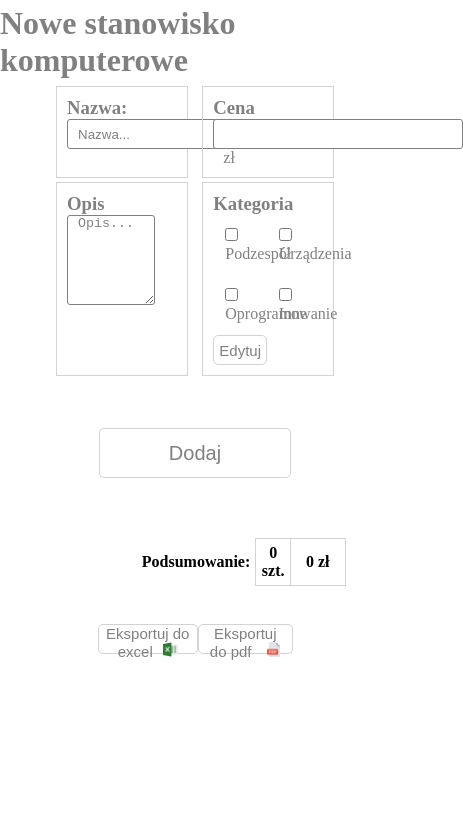
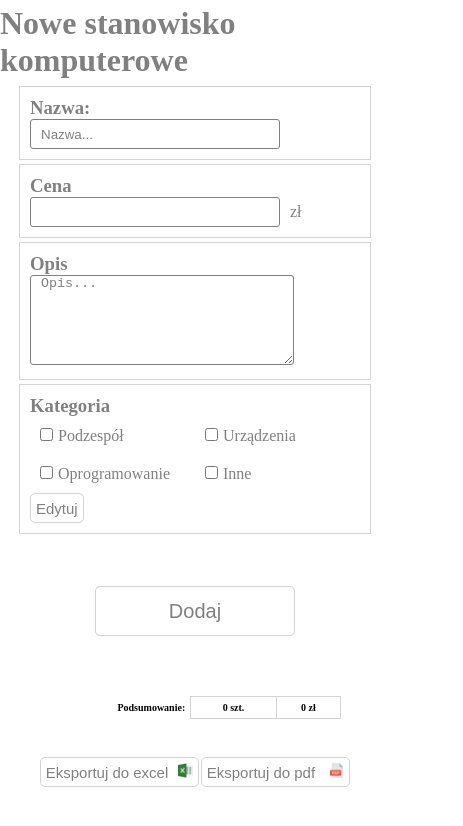
Before and after one commit to PawelDziarmaga/new-computer-station, a React (Create React App) app: page / in a window 390 px wide. Shown: the top 826 px of the page, 463 px wide, since content can reach past the window. Built offline with nearby package versions, Linux system fonts and the light colour scheme.

Commit message:
Add responsive style

```diff
--- a/src/components/Forms/FormStyle.tsx
+++ b/src/components/Forms/FormStyle.tsx
@@ -1,6 +1,7 @@
 import styled from "styled-components";
 
 export const Form = styled.form`
+	color: grey;
 	display: flex;
 	justify-content: space-around;
 	align-items: stretch;
@@ -9,14 +10,23 @@ export const Form = styled.form`
 	margin: 0 auto;
 	label {
 		margin: 2px;
+		width: 48%;
 		padding: 10px;
+		@media (max-width: 850px) {
+			width: 95%;
+		}
+	}
+	@media (max-width: 1100px) {
+		width: 90%;
+	}
+	@media (max-width: 850px) {
+		width: 95%;
 	}
 `;
 
 export const Label = styled.label<{ empty: boolean }>`
 	border: 1px solid lightgrey;
-	color: grey;
-	width: 45%;
+
 	span {
 		margin-left: 10px;
 	}
@@ -24,7 +34,7 @@ export const Label = styled.label<{ empty: boolean }>`
 		padding-left: 10px;
 		height: 30px;
 		width: 250px;
-		color: grey;
+
 		background-color: white;
 		border: 1px solid ${(props) => (props.empty ? "grey" : "red")};
 		border-radius: 3px;
@@ -41,7 +51,6 @@ export const Label = styled.label<{ empty: boolean }>`
 export const DescriptionLabel = styled.label<{ empty: boolean }>`
 	border: 1px solid lightgrey;
 	color: grey;
-	width: 45%;
 	h3 {
 	}
 	textarea {
@@ -68,16 +77,20 @@ export const Categorylabel = styled.label<{ empty: boolean }>`
 	display: flex;
 	justify-content: left;
 	flex-wrap: wrap;
-	width: 45%;
+
 	h3 {
 		width: 100%;
 	}
 	label {
 		border: none;
-		width: 45%;
+		width: 50%;
+		margin: 0;
 		input {
 			margin-right: 5px;
 		}
+	}
+	.btn-container {
+		width: 100%;
 	}
 `;
 export const Button = styled.button`
--- a/src/components/Forms/components/FormChecBox.tsx
+++ b/src/components/Forms/components/FormChecBox.tsx
@@ -51,7 +51,7 @@ function FormChecBox(props: PropsType) {
 					) : null}
 				</label>
 			))}
-			<div>
+			<div className='btn-container'>
 				<SmallButton
 					onClick={(e) => {
 						e.preventDefault();
--- a/src/components/Forms/components/FormEditCategory.tsx
+++ b/src/components/Forms/components/FormEditCategory.tsx
@@ -21,6 +21,7 @@ function FormEditCategory() {
 						setNewCategory(event.target.value);
 					}}></input>
 			</Label>
+			<div className='btn-container'>
 				<SmallButton
 					onClick={(e) => {
 						e.preventDefault();
@@ -30,6 +31,7 @@ function FormEditCategory() {
 					Dodaj
 				</SmallButton>
 			</div>
+		</div>
 	);
 }
 
--- a/src/components/Tabels/ExportTables.tsx
+++ b/src/components/Tabels/ExportTables.tsx
@@ -4,18 +4,22 @@ import jsPDF from "jspdf";
 import excel from "../../icons/excel.png";
 import pdf from "../../icons/pdf.png";
 //Import style
-import { MiniButton, SmallButton } from "../Forms/FormStyle";
+import { SmallButton } from "../Forms/FormStyle";
 import styled from "styled-components";
 const Div = styled.div`
 	width: 50%;
 	margin: 0 auto;
 	height: 10vh;
 	display: flex;
+	flex-wrap: wrap;
 	justify-content: space-around;
 	align-items: center;
 	img {
 		height: 15px;
 		margin-left: 10px;
+	}
+	@media (max-width: 800px) {
+		width: 80%;
 	}
 `;
 function ExortTables() {
--- a/src/components/Tabels/TableStyle.tsx
+++ b/src/components/Tabels/TableStyle.tsx
@@ -4,7 +4,9 @@ export const Table = styled.table`
 	width: 100%;
 	margin: 10px auto;
 	border-collapse: collapse;
-
+	@media (max-width: 500px) {
+		font-size: 10px;
+	}
 	td,
 	th {
 		border: 1px solid lightgrey;
@@ -17,13 +19,25 @@ export const Table = styled.table`
 	}
 	.first-row {
 		width: 20%;
+		@media (max-width: 500px) {
+			width: 10%;
+		}
 	}
 	.second-row {
 		width: 45%;
+		@media (max-width: 500px) {
+			width: 30%;
+		}
 	}
 	.third-row {
 		width: 9%;
 		text-align: center;
+		@media (max-width: 750px) {
+			width: 15%;
+		}
+		@media (max-width: 500px) {
+			width: 20%;
+		}
 	}
 	.fourths-row {
 		width: 15%;
```
Also changed, not shown: 1 other file (tests, documents, lock files or other folders). Lines whose indentation alone changed are shown as unchanged.
